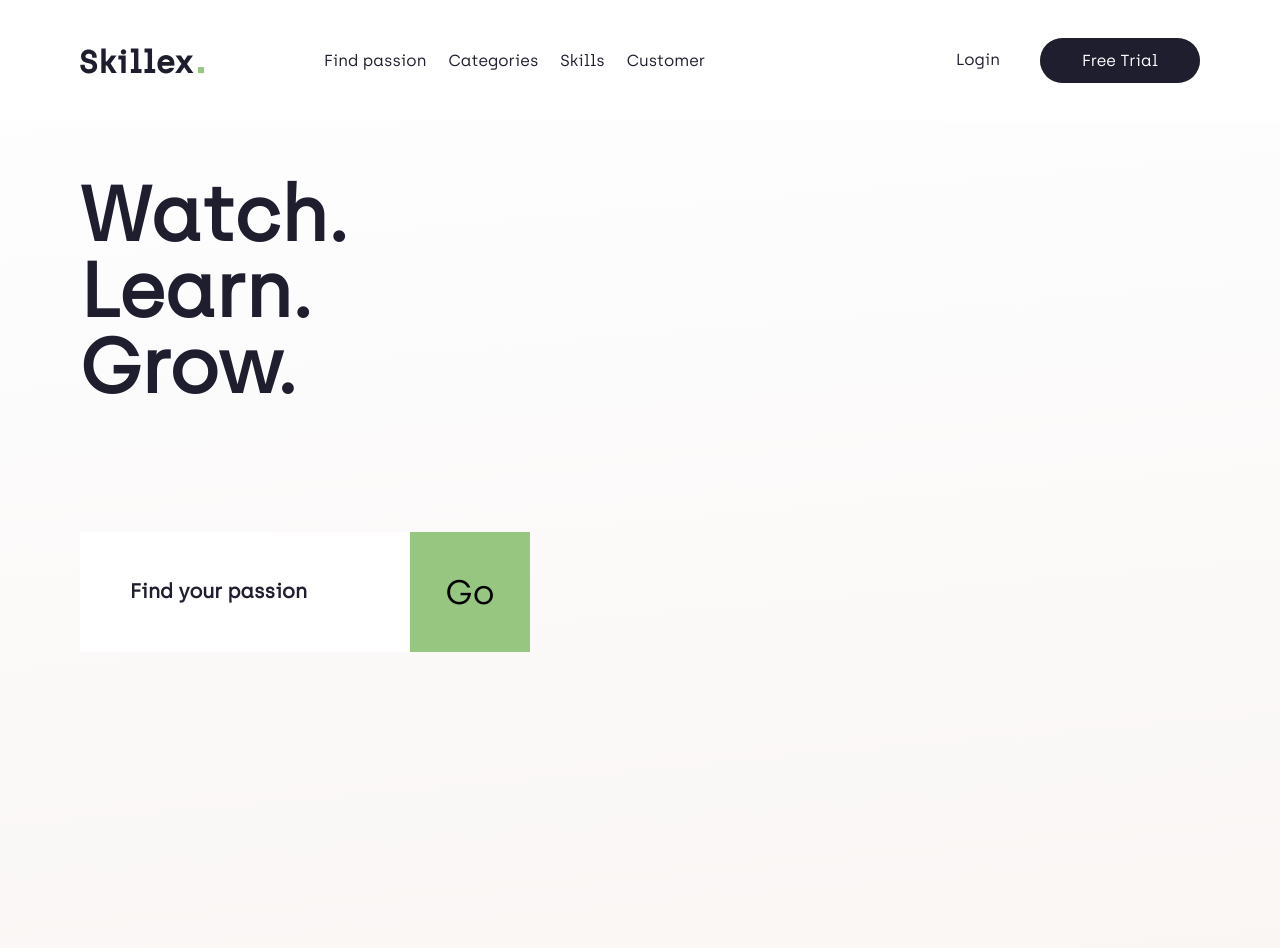
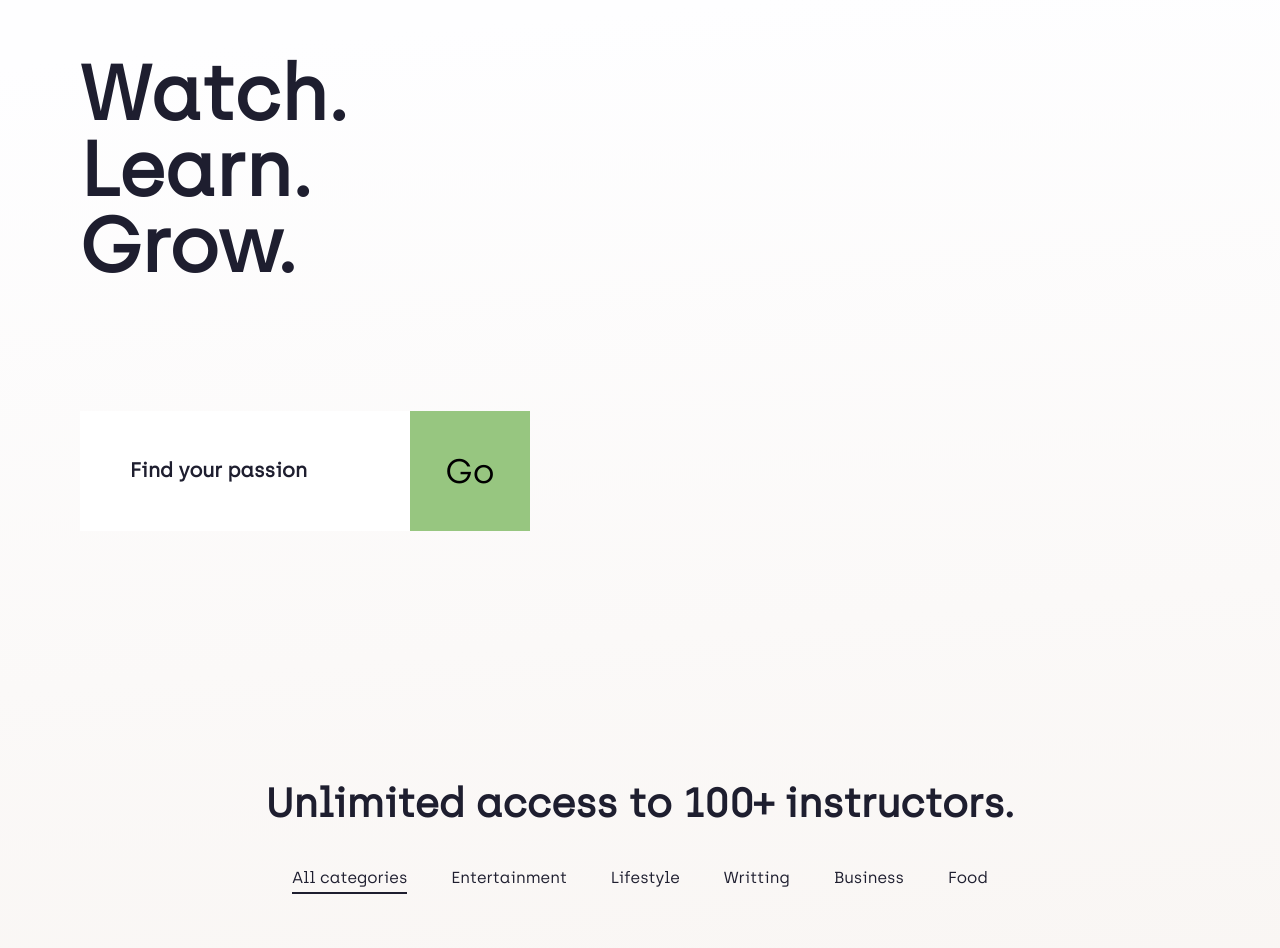
Before and after one commit to MathisHumbert/react-clone-skillex-website, a React (Create React App) app: page / in a window 1280 px wide. Shown: the top 948 px of the page. Built offline with nearby package versions, Linux system fonts and the light colour scheme.

Commit message:
redoing navbar

```diff
--- a/src/App.js
+++ b/src/App.js
@@ -3,12 +3,12 @@ import useLocalScroll from './utlis/useLocalScroll';
 
 import {
   Sidebar,
-  Navbar,
   FindPassion,
   Categories,
   Skills,
   Reviews,
   ContactFooter,
+  Nav,
 } from './sections';
 
 function App() {
@@ -41,8 +41,8 @@ function App() {
   return (
     <>
       <main id="main-container" data-scroll-container>
-        <Navbar />
         <Sidebar />
+        <Nav />
         <FindPassion />
         <Categories />
         <Skills />
--- a/src/sections/Contact_Footer/Contact.js
+++ b/src/sections/Contact_Footer/Contact.js
@@ -11,7 +11,14 @@ const Contact = () => {
       <img src={logo} alt="main-logo" />
       <ul>
         {links.map((item) => {
-          return <li key={item.id}>{item.text}</li>;
+          const { id, url, text } = item;
+          return (
+            <li key={id}>
+              <a href={`#${url}`} data-scroll-to>
+                {text}
+              </a>
+            </li>
+          );
         })}
       </ul>
       <div className="form-container">
--- /dev/null
+++ b/src/sections/Navbar_Sidebar/Nav.js
@@ -0,0 +1,23 @@
+import React, { useEffect, useState } from 'react';
+import SmallNav from './SmallNav';
+
+const Nav = () => {
+  const [windowWidth, setWindowWidth] = useState(window.innerWidth);
+
+  const handleResize = () => {
+    setWindowWidth(window.innerWidth);
+  };
+
+  useEffect(() => {
+    window.addEventListener('resize', handleResize);
+    return () => window.removeEventListener('resize', handleResize);
+  }, []);
+
+  if (windowWidth < 998) {
+    return <SmallNav />;
+  } else {
+    return <nav></nav>;
+  }
+};
+
+export default Nav;
--- a/src/sections/Navbar_Sidebar/Sidebar.js
+++ b/src/sections/Navbar_Sidebar/Sidebar.js
@@ -13,9 +13,12 @@ const Sidebar = () => {
       </button>
       <ul className="top">
         {links.map((item) => {
+          const { text, id, url } = item;
           return (
-            <li key={item.id} onClick={closeSidebar}>
-              <p>{item.text}</p>
+            <li key={id}>
+              <a href={`#${url}`} data-scroll-to onClick={closeSidebar}>
+                {text}
+              </a>
             </li>
           );
         })}
@@ -50,7 +53,7 @@ const Wrapper = styled.aside`
     height: 100vh;
     padding: 100px 24px 24px 24px;
 
-    p {
+    a {
       display: block;
       transform: translateX(0%);
     }
@@ -73,18 +76,18 @@ const Wrapper = styled.aside`
     }
   }
 
-  p {
+  a {
     transform: translateX(-100%);
     transition: transform 0.4s ease-in-out;
   }
 
-  ul li:nth-child(2) p {
+  ul li:nth-child(2) a {
     transition-delay: 0.2s;
   }
-  ul li:nth-child(3) p {
+  ul li:nth-child(3) a {
     transition-delay: 0.4s;
   }
-  ul li:nth-child(4) p {
+  ul li:nth-child(4) a {
     transition-delay: 0.6s;
   }
 
--- /dev/null
+++ b/src/sections/Navbar_Sidebar/SmallNav.js
@@ -0,0 +1,43 @@
+import React from 'react';
+import styled from 'styled-components';
+import { IoReorderTwo } from 'react-icons/io5';
+import logo from '../../images/617fa55008f302348b1f7703_logo.svg';
+import { useGlobalContext } from '../../context';
+
+const SmallNav = () => {
+  const { openSidebar } = useGlobalContext();
+
+  return (
+    <Wrapper data-scroll-section>
+      <div className="nav-container" data-scroll>
+        <img src={logo} alt="main-logo" />
+        <button type="button" className="toggle-btn" onClick={openSidebar}>
+          <IoReorderTwo className="toggle-icon" />
+        </button>
+      </div>
+    </Wrapper>
+  );
+};
+
+const Wrapper = styled.nav`
+  .nav-container {
+    padding: 20px 24px;
+    width: 100%;
+    display: flex;
+    justify-content: space-between;
+    align-items: center;
+
+    transform: translateY(-100px);
+  }
+
+  .nav-container.is-reveal {
+    transform: translateY(0);
+    transition: all 0.4s linear;
+    transition-delay: 0.4s;
+  }
+
+  img {
+    cursor: pointer;
+  }
+`;
+export default SmallNav;
--- a/src/sections/index.js
+++ b/src/sections/index.js
@@ -1,17 +1,17 @@
 import Sidebar from './Navbar_Sidebar/Sidebar';
-import Navbar from './Navbar_Sidebar/Navbar';
 import FindPassion from './FindPassion/FindPassion';
 import Categories from './Categories/Categories';
 import Skills from './Skills/Skills';
 import Reviews from './Reviews/Reviews';
 import ContactFooter from './Contact_Footer/ContactFooter';
+import Nav from './Navbar_Sidebar/Nav';
 
 export {
   Sidebar,
-  Navbar,
   FindPassion,
   Categories,
   Skills,
   Reviews,
   ContactFooter,
+  Nav,
 };
```
Also changed, not shown: src/sections/Navbar_Sidebar/oldnav.txt.
